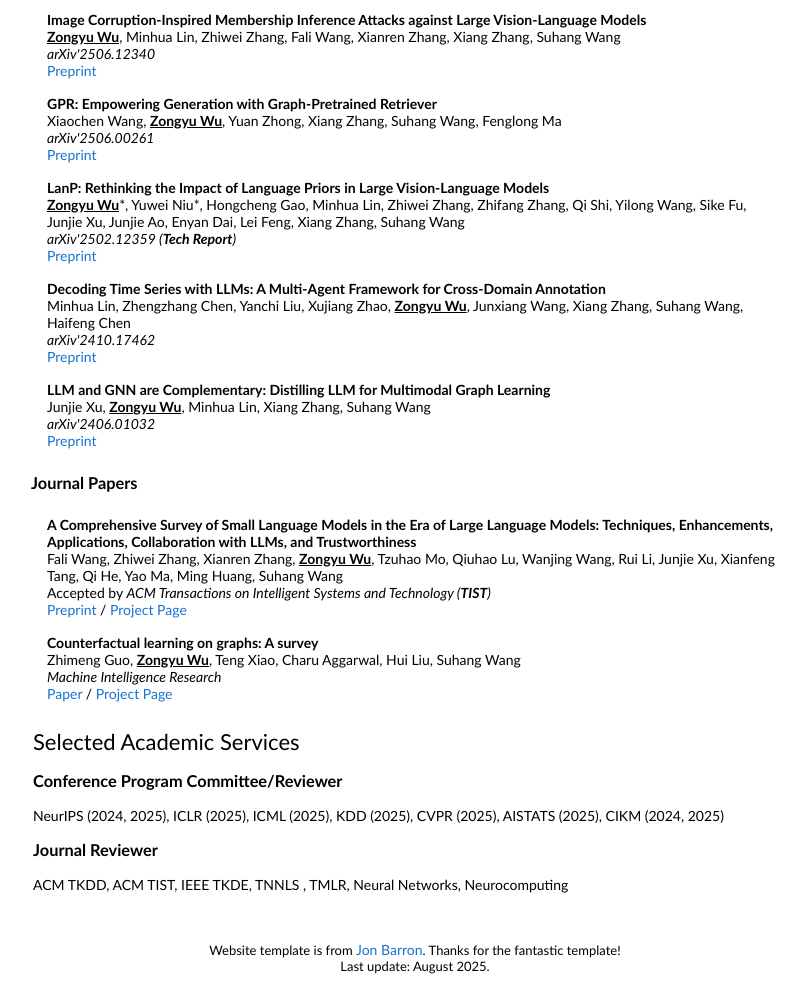
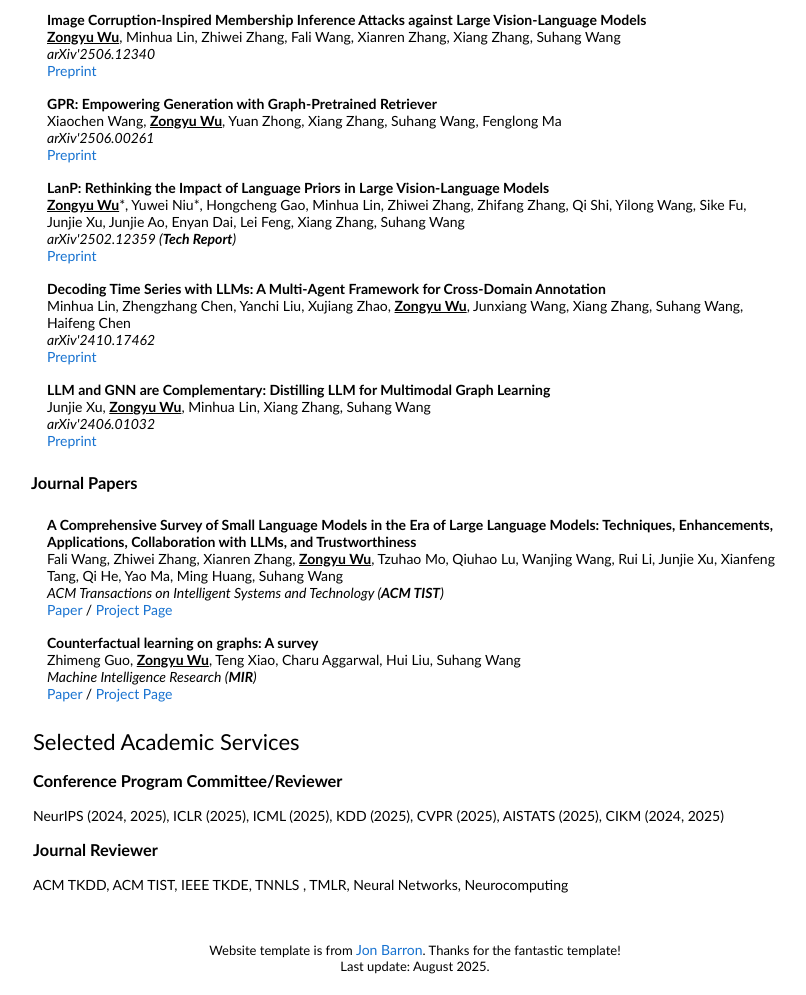
Before and after one commit to zoneou/zoneou.github.io, a plain HTML site: page index.html in a window 1280 px wide. Shown: the part 1091-2086 px from the top of the page, without its empty margins (225-1031 px from the left). Drawn offline with Linux system fonts and the light colour scheme.

Commit message:
Update index.html

```diff
--- a/index.html
+++ b/index.html
@@ -228,9 +228,9 @@
 	  <p style="font-family: 'Lato', Verdana, Helvetica, sans-serif; font-size: 14px; font-weight: 700; margin:0;">A Comprehensive Survey of Small Language Models in the Era of Large Language Models: Techniques, Enhancements, Applications, Collaboration with LLMs, and Trustworthiness</p>
     Fali Wang, Zhiwei Zhang, Xianren Zhang, <strong><u>Zongyu Wu</u></strong>, Tzuhao Mo, Qiuhao Lu, Wanjing Wang, Rui Li, Junjie Xu, Xianfeng Tang, Qi He, Yao Ma, Ming Huang, Suhang Wang
     <br>
-    Accepted by <i>ACM Transactions on Intelligent Systems and Technology (<strong>TIST</strong>) </i>
+    <i>ACM Transactions on Intelligent Systems and Technology (<strong>ACM TIST</strong>) </i>
 	  	  	  <br>
-	<a href="https://arXiv.org/abs/2411.03350" target="blank">Preprint</a> / <a href="https://github.com/FairyFali/SLMs-Survey" target="blank">Project Page</a>
+	<a href="https://dl.acm.org/doi/10.1145/3768165" target="blank">Paper</a> / <a href="https://github.com/FairyFali/SLMs-Survey" target="blank">Project Page</a>
   </td>
 </tr>
   <tr>
@@ -238,7 +238,7 @@
 	  <p style="font-family: 'Lato', Verdana, Helvetica, sans-serif; font-size: 14px; font-weight: 700; margin:0;">Counterfactual learning on graphs: A survey</p>
     Zhimeng Guo,  <strong><u>Zongyu Wu</u></strong>, Teng Xiao, Charu Aggarwal, Hui Liu, Suhang Wang
     <br>
-    <i>Machine Intelligence Research</i>
+    <i>Machine Intelligence Research (<strong>MIR</strong>)</i>
 	  	  <br>
 	<a href="https://link.springer.com/article/10.1007/s11633-024-1519-z" target="blank">Paper</a> / <a href="https://github.com/TimeLovercc/Awesome-Graph-Causal-Learning" target="blank">Project Page</a>
 
```
